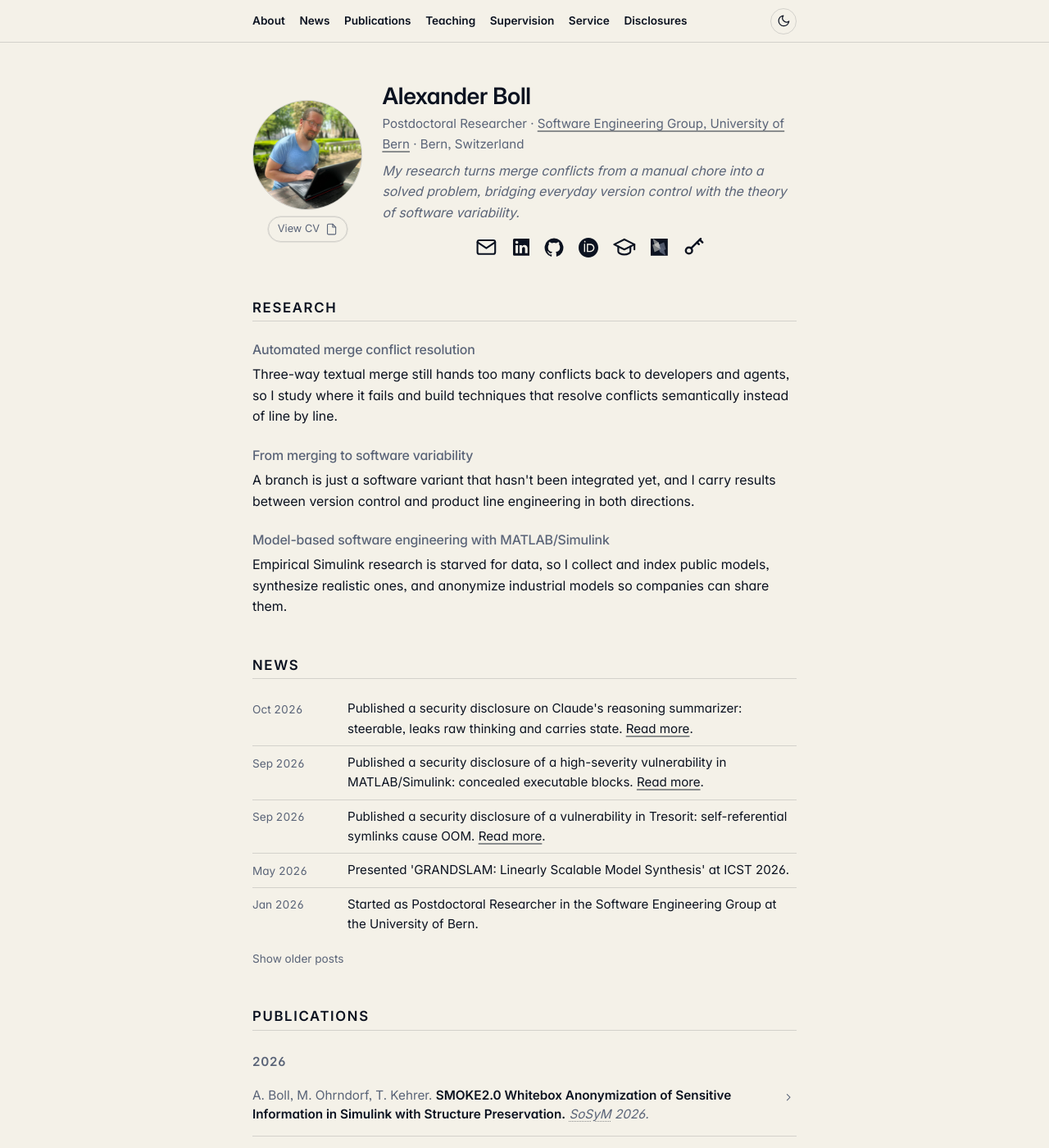
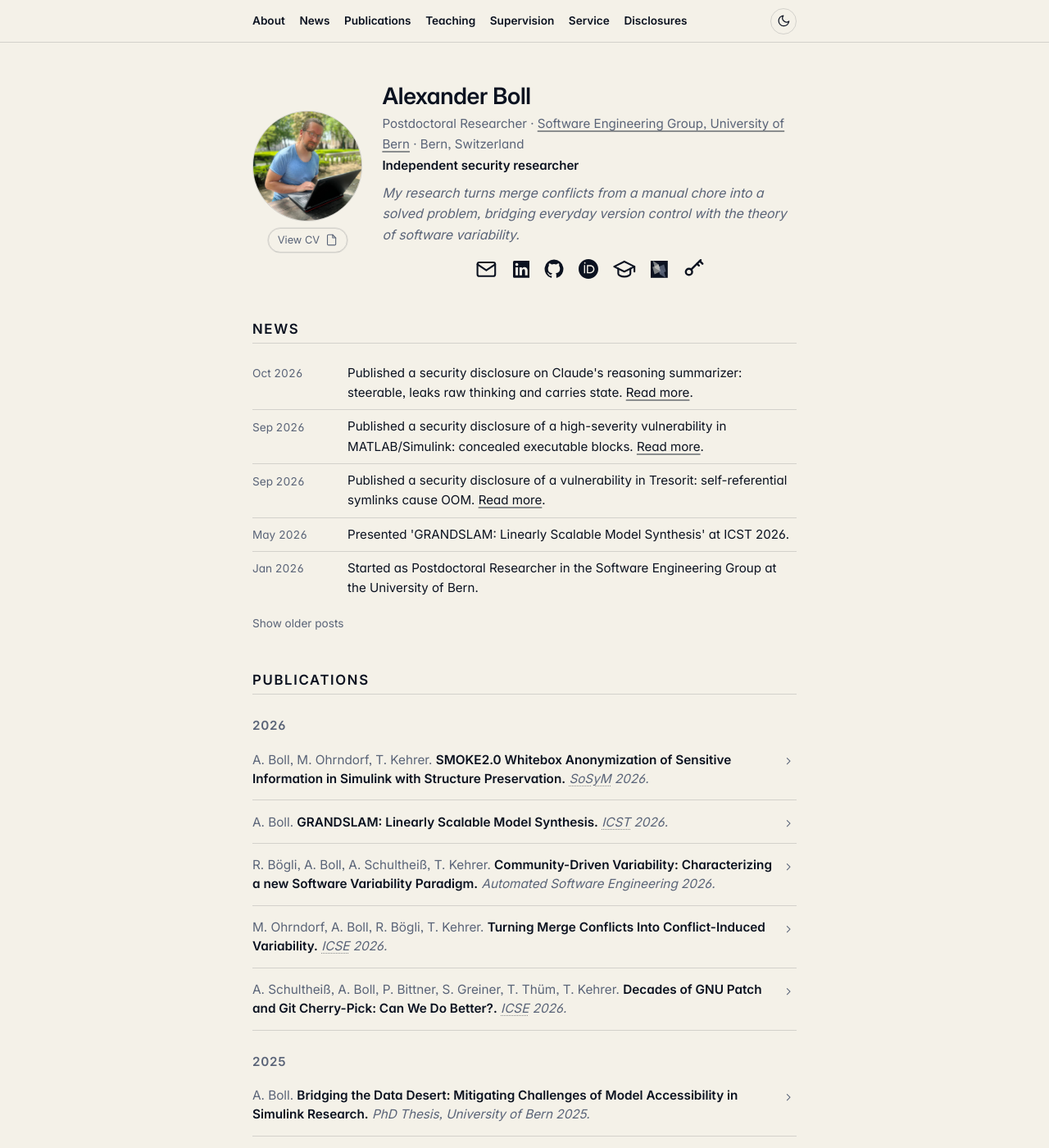
Before and after one commit to lanpirot/lanpirot.github.io, a Jekyll site: the page built from index.md, in a window 1280 px wide and 1400 px high. Shown: the whole window at 82% size. Built offline with Jekyll 4.4.1, drawn with Linux system fonts in a browser that asks for light colours.

Commit message:
Add security researcher title, drop Research section, split Simulink TL;DR update
- Header: "Independent security researcher" line between role and pitch
- Remove the Research section and its nav highlight hook
- Simulink disclosure: TL;DR "Update" in its own paragraph

Co-Authored-By: Claude Opus 5.5 <noreply@anthropic.com>
Claude-Session: https://claude.ai/code/session_01TTrsJ1zvkzLaNiuEk1kadP

```diff
--- a/_data/site.yml
+++ b/_data/site.yml
@@ -1,5 +1,6 @@
 name: "Alexander Boll"
 role: "Postdoctoral Researcher"
+role_secondary: "Independent security researcher"
 affiliation: "Software Engineering Group, University of Bern"
 affiliation_url: "https://seg.inf.unibe.ch"
 location: "Bern, Switzerland"
--- a/_includes/header.html
+++ b/_includes/header.html
@@ -12,6 +12,7 @@
   <div>
     <h1>{{ s.name }}</h1>
     <p class="role">{{ s.role }} · <a href="{{ s.affiliation_url }}">{{ s.affiliation }}</a> · {{ s.location }}</p>
+    {%- if s.role_secondary %}<p class="role-secondary">{{ s.role_secondary }}</p>{%- endif %}
     <p class="pitch">{{ s.pitch }}</p>
     <div class="socials">
       {%- for link in site.data.socials -%}
--- a/_includes/nav.html
+++ b/_includes/nav.html
@@ -1,7 +1,7 @@
 <header class="topnav">
   <div class="topnav-inner">
     <nav aria-label="Sections">
-      <a href="{{ '/' | relative_url }}#about" data-also="research">About</a>
+      <a href="{{ '/' | relative_url }}#about">About</a>
       <a href="{{ '/' | relative_url }}#news">News</a>
       <a href="{{ '/' | relative_url }}#publications">Publications</a>
       <a href="{{ '/' | relative_url }}#teaching">Teaching</a>
--- a/_includes/section-research.html
+++ /dev/null
@@ -1,18 +0,0 @@
-<section id="research">
-  <h2>Research</h2>
-
-  <h3>Automated merge conflict resolution</h3>
-  <p>
-    Three-way textual merge still hands too many conflicts back to developers and agents, so I study where it fails and build techniques that resolve conflicts semantically instead of line by line.
-  </p>
-
-  <h3>From merging to software variability</h3>
-  <p>
-    A branch is just a software variant that hasn't been integrated yet, and I carry results between version control and product line engineering in both directions.
-  </p>
-
-  <h3>Model-based software engineering with MATLAB/Simulink</h3>
-  <p>
-    Empirical Simulink research is starved for data, so I collect and index public models, synthesize realistic ones, and anonymize industrial models so companies can share them.
-  </p>
-</section>
--- a/assets/css/style.css
+++ b/assets/css/style.css
@@ -196,6 +196,12 @@ p { margin: 0.5rem 0; }
   color: var(--muted);
   margin: 0.15rem 0 0;
   font-size: 0.95rem;
+}
+.header .role-secondary {
+  color: var(--fg);
+  margin: 0.15rem 0 0;
+  font-size: 0.95rem;
+  font-weight: 600;
 }
 .socials {
   display: flex;
--- a/index.md
+++ b/index.md
@@ -5,7 +5,6 @@ description: Postdoctoral Researcher at the Software Engineering Group, Universi
 ---
 
 {% include header.html %}
-{% include section-research.html %}
 {% include section-news.html %}
 {% include section-publications.html %}
 {% include section-teaching.html %}
```
Also changed, not shown: _disclosures/simulink-vulnerability-concealed-blocks.md (+2 -1 lines).
